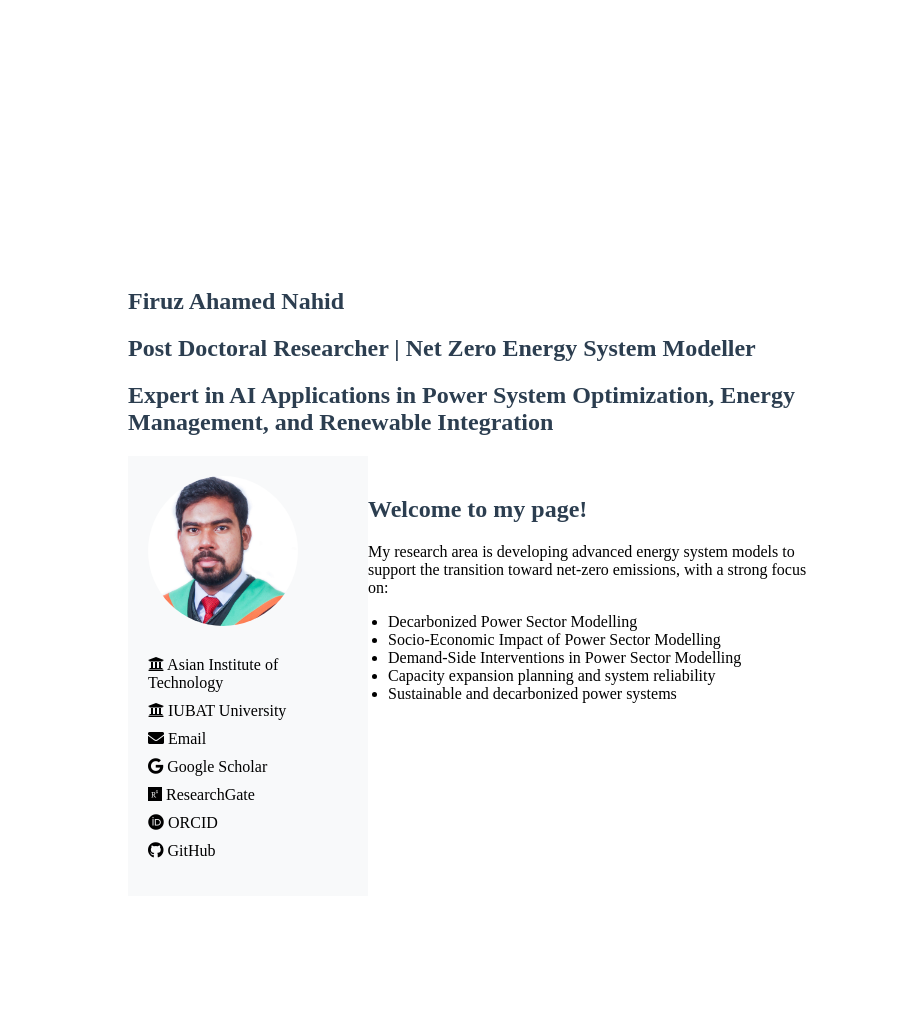
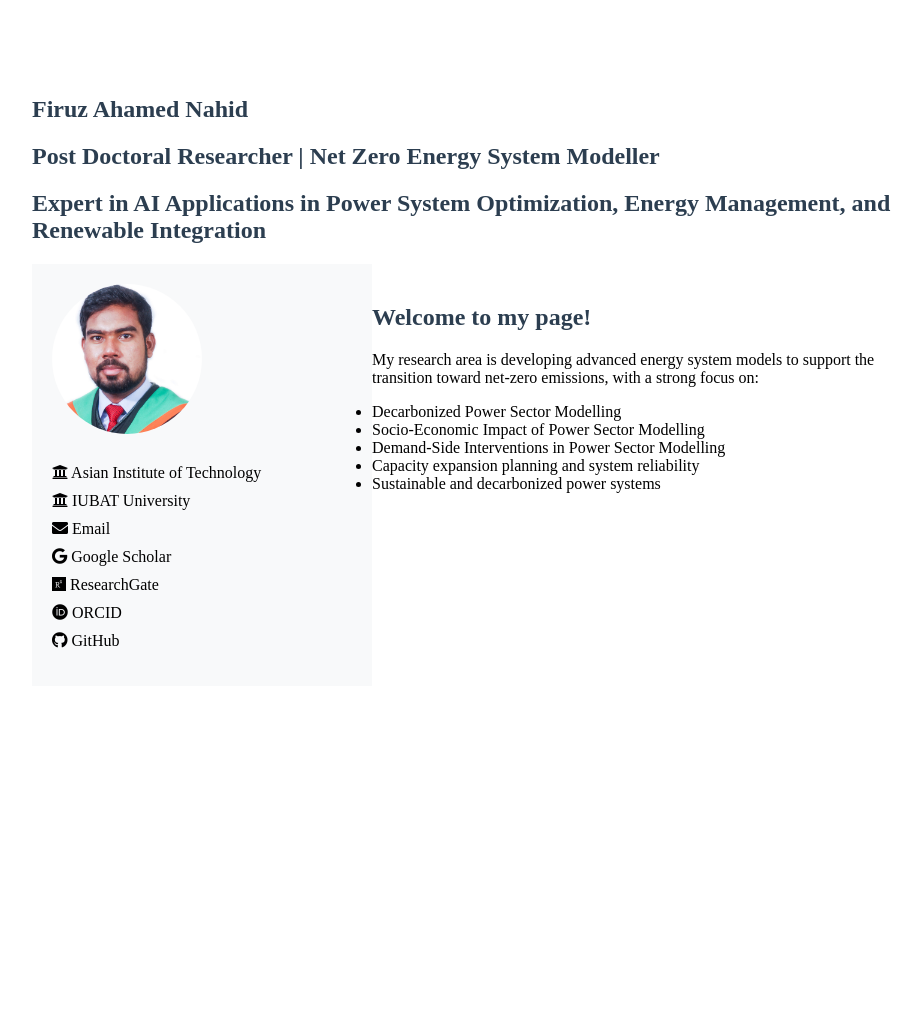
Before and after one commit to FiruzAhamed/firuzahamed.github.io, a Jekyll site: the page built from index.md, in a window 1280 px wide. Shown: the whole page, without its empty margins (160-1082 px from the left). Built offline with Jekyll 4.4.1, drawn with Linux system fonts in a browser that asks for light colours; after the commit the page ends 900 px from its top, so only the background shows below that.

Commit message:
Update style.css

```diff
--- a/assets/css/style.css
+++ b/assets/css/style.css
@@ -1,9 +1,9 @@
 body {
-  margin: 3in; /* Sets a 1-inch margin on all sides */
+  margin: 1in 2in 1in 2in; /* 1in top, 2in right, 1in bottom, 2in left */
 }
 
 .sidebar {
-  width: 200px;
+  width: 300px;
   float: left;
   padding: 20px;
   background-color: #f8f9fa;
```
